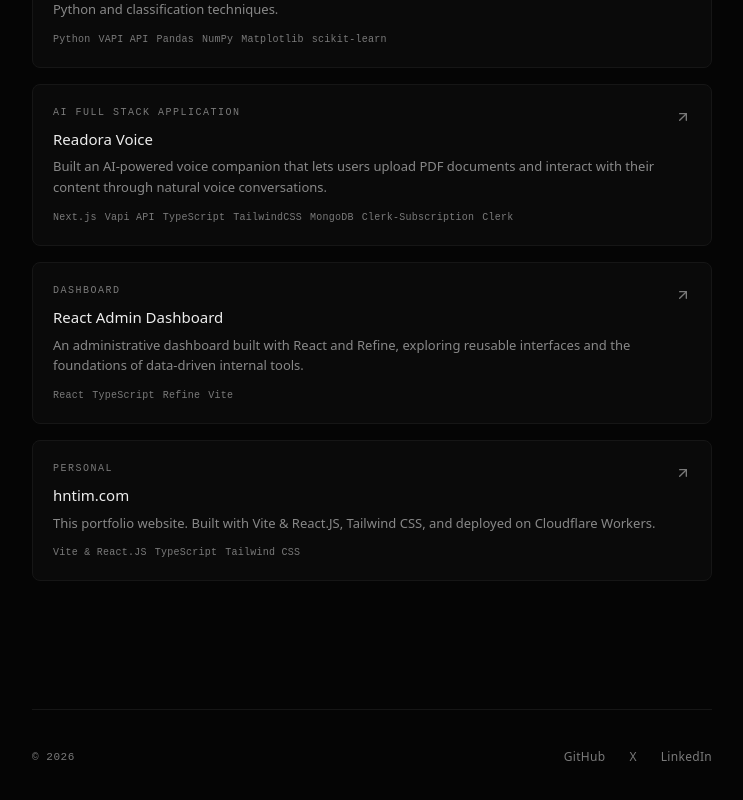
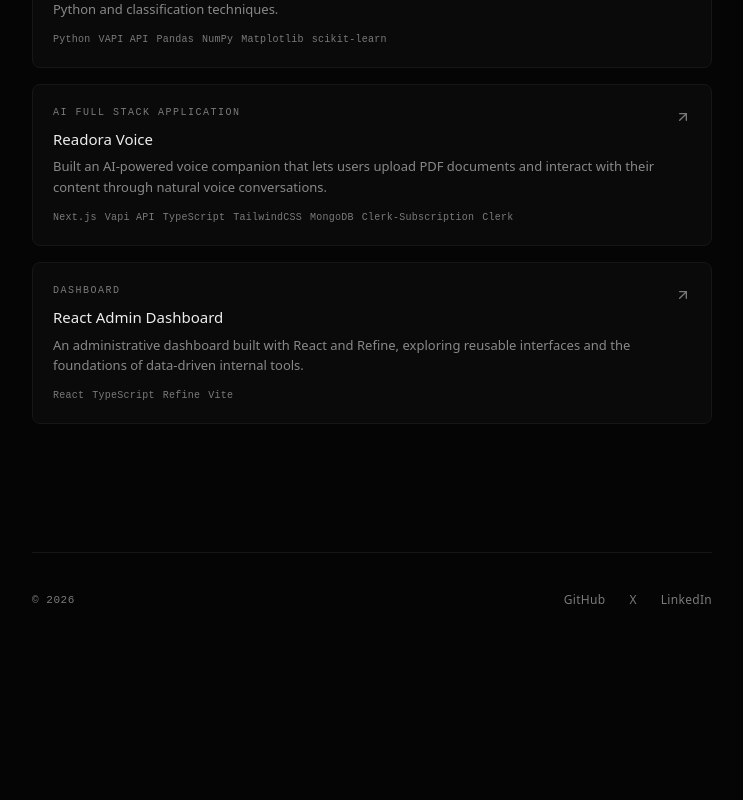
Before and after one commit to HerbertNtim/herbert, a React (Vite) app: page /projects in a window 1280 px wide. Shown: the part 1005-1805 px from the top of the page, without its empty margins (268-1011 px from the left). After the commit the page ends 1716 px from the top, so only its background shows below. Built offline with nearby package versions, Linux system fonts and the light colour scheme.

Commit message:
commented hntim.com project

```diff
--- a/src/data/content.ts
+++ b/src/data/content.ts
@@ -141,14 +141,14 @@ export const projects: Project[] = [
     tags: ["React", "TypeScript", "Refine", "Vite"],
     home: true,
   },
-  {
-    name: "hntim.com",
-    href: "https://hntim.com",
-    label: "Personal",
-    description:
-      "This portfolio website. Built with Vite & React.JS, Tailwind CSS, and deployed on Cloudflare Workers.",
-    tags: ["Vite & React.JS", "TypeScript", "Tailwind CSS"],
-  },
+  // {
+  //   name: "hntim.com",
+  //   href: "https://hntim.com",
+  //   label: "Personal",
+  //   description:
+  //     "This portfolio website. Built with Vite & React.JS, Tailwind CSS, and deployed on Cloudflare Workers.",
+  //   tags: ["Vite & React.JS", "TypeScript", "TailwindCSS"],
+  // },
 ];
 
 export const homeExperience = [
```
